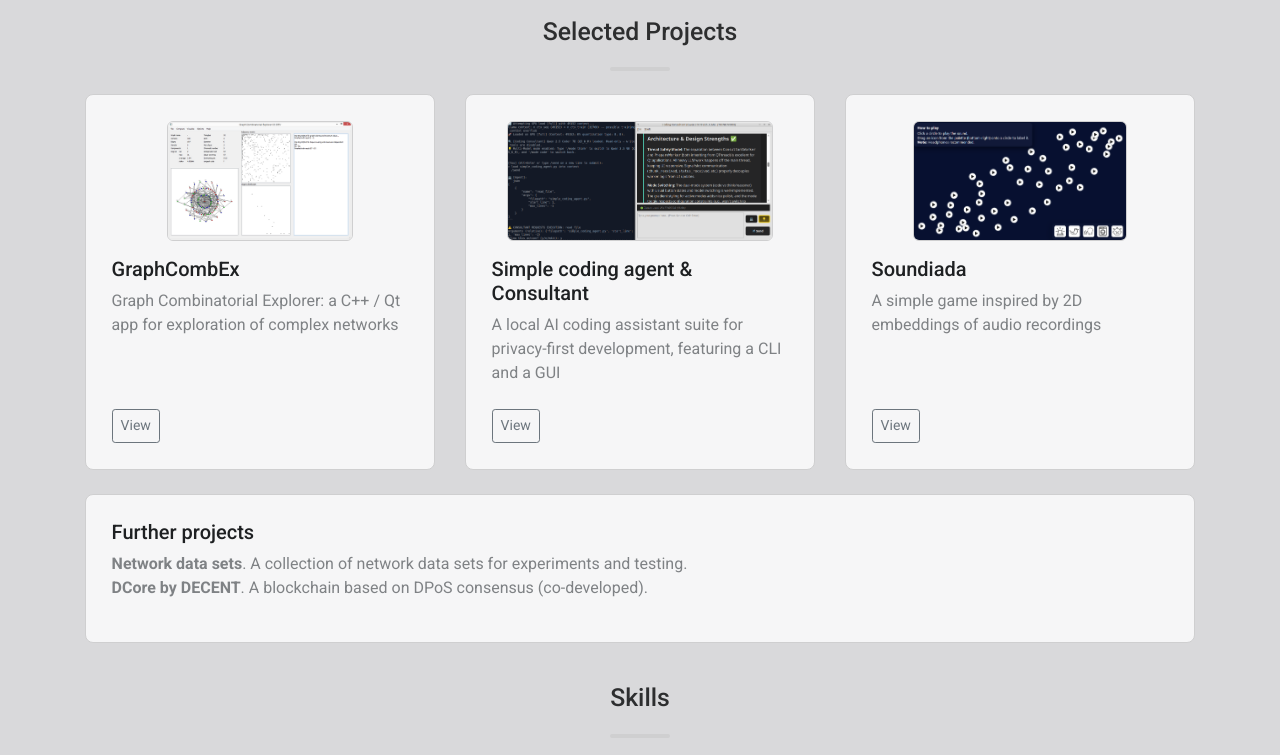
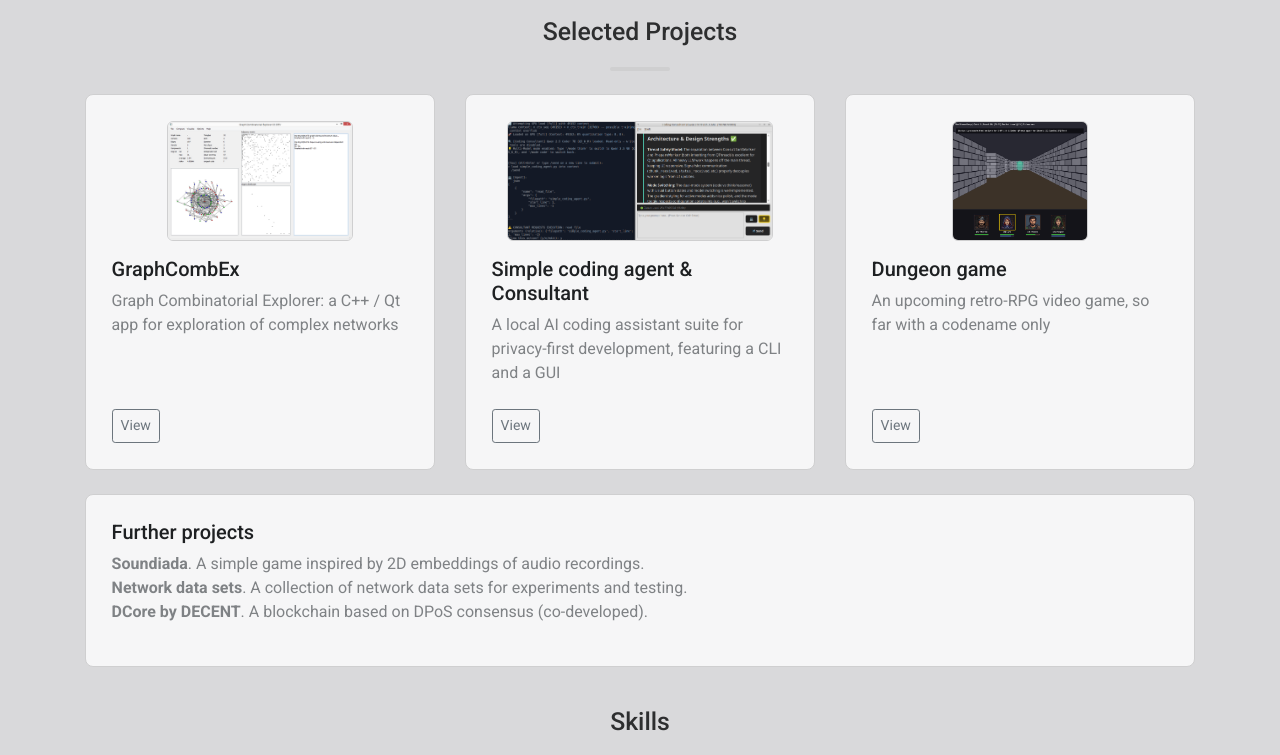
Before and after one commit to davidchalupa/davidchalupa.github.io, a plain HTML site: page index.html in a window 1280 px wide. Shown: the part 580-1335 px from the top of the page. Drawn offline with nearby package versions, Linux system fonts and the light colour scheme.

Commit message:
Updated projects.

```diff
--- a/index.html
+++ b/index.html
@@ -244,10 +244,10 @@
     </div>
     <div class="col-md-4 mb-4">
       <div class="card-plain">
-        <img class="project-thumb-margins" src="soundiada-scr.png" alt="soundiada">
-        <h5 class="mt-3">Soundiada</h5>
-        <p class="muted">A simple game inspired by 2D embeddings of audio recordings</p>
-        <div class="card-footer"><a href="./soundiada-intro/index.html" target="_blank" class="btn btn-sm btn-outline-secondary">View</a></div>
+        <img class="project-thumb-margins" src="dungeon_game.png" alt="soundiada">
+        <h5 class="mt-3">Dungeon game</h5>
+        <p class="muted">An upcoming retro-RPG video game, so far with a codename only</p>
+        <div class="card-footer"><a href="https://github.com/davidchalupa/dungeon" target="_blank" class="btn btn-sm btn-outline-secondary">View</a></div>
       </div>
     </div>
   </div>
@@ -256,8 +256,11 @@
     <div class="col-md-12">
       <div class="card-plain">
         <h5>Further projects</h5>
-        <p class="muted"><strong><a class="muted" href="research/data/networks.html" target="_blank">Network data sets</a></strong>. A collection of network data sets for experiments and testing.<br />
-        <strong><a class="muted" href="https://github.com/DECENTfoundation/DECENT-Network" target="_blank">DCore by DECENT</a></strong>. A blockchain based on DPoS consensus (co-developed).</p>
+        <p class="muted">
+			<strong><a class="muted" href="./soundiada-intro/index.html" target="_blank">Soundiada</a></strong>. A simple game inspired by 2D embeddings of audio recordings.<br />
+			<strong><a class="muted" href="research/data/networks.html" target="_blank">Network data sets</a></strong>. A collection of network data sets for experiments and testing.<br />
+			<strong><a class="muted" href="https://github.com/DECENTfoundation/DECENT-Network" target="_blank">DCore by DECENT</a></strong>. A blockchain based on DPoS consensus (co-developed).
+		</p>
       </div>
     </div>
   </div>
```
Also changed, not shown: dungeon_game.png (added).
